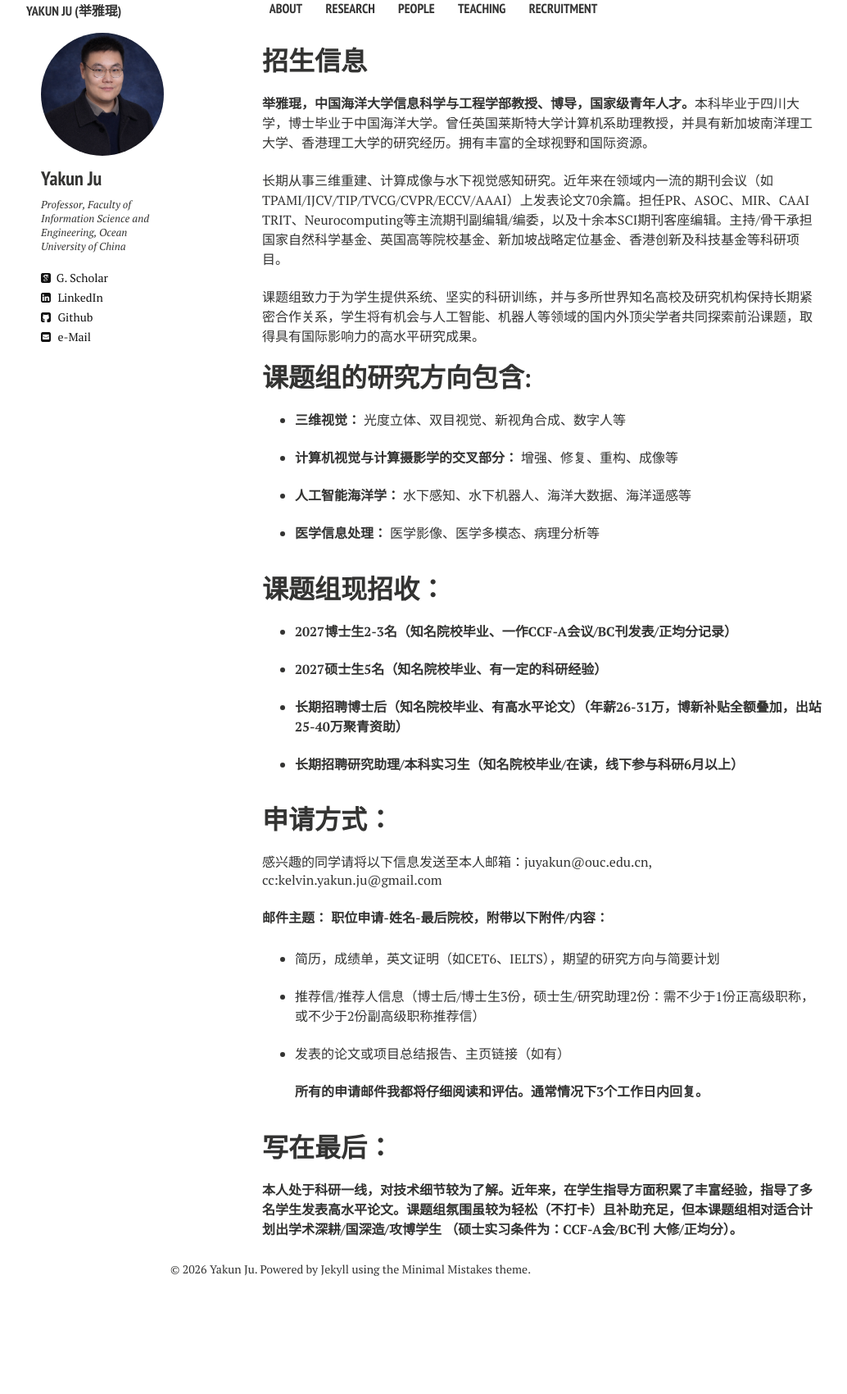
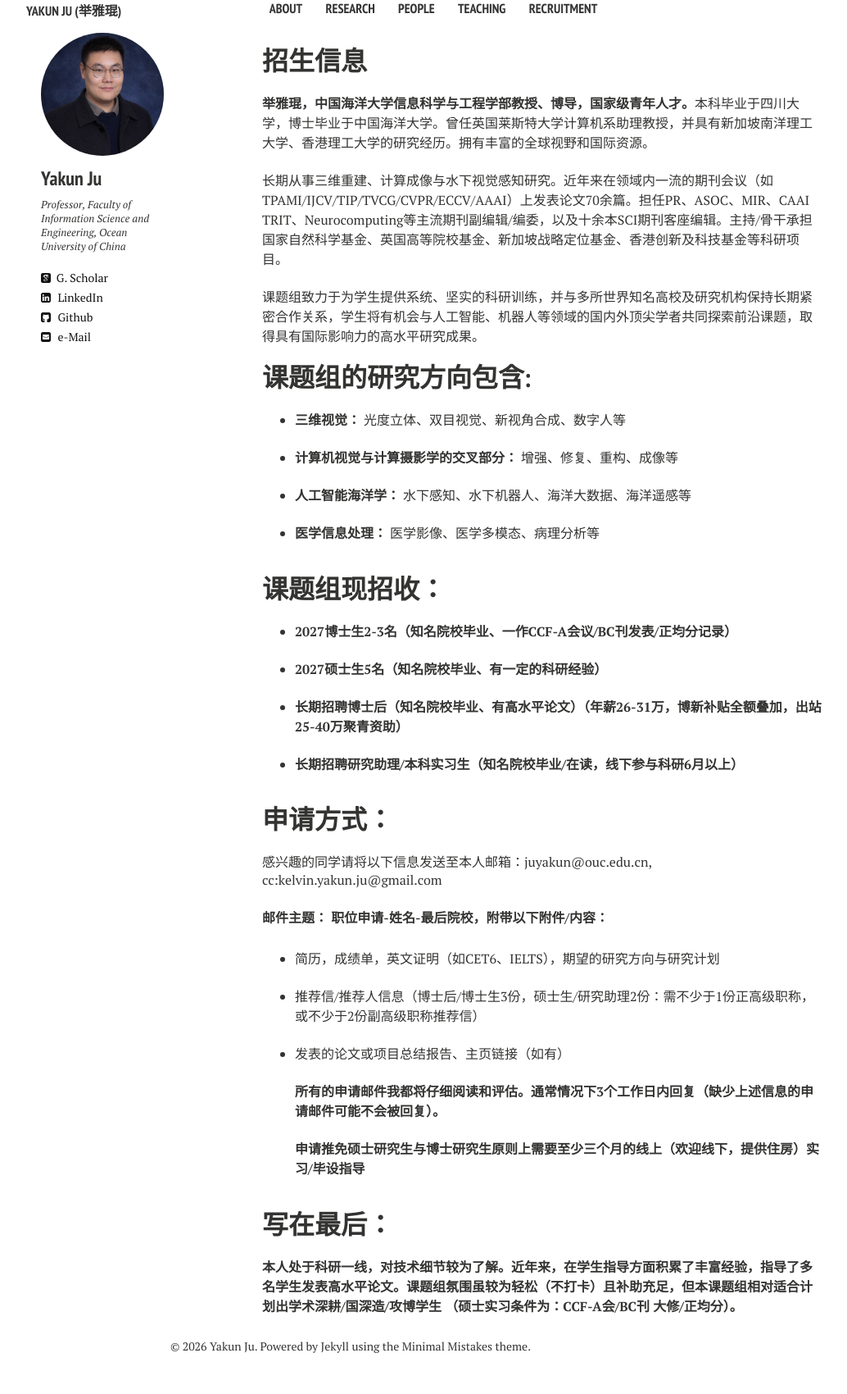
Before and after one commit to juyakun/juyakun.github.io, a Jekyll site: the page built from recruitment.md, in a window 1280 px wide. Shown: the whole page at 82% size, without its empty margins (112-1146 px from the left). Built offline with Jekyll 4.4.1, drawn with Linux system fonts in a browser that asks for light colours; nearby versions of some CDN libraries; before the commit the page ends 1606 px from its top, so only the background shows below that.

Commit message:
Update recruitment.md

```diff
--- a/recruitment.md
+++ b/recruitment.md
@@ -52,7 +52,7 @@ comments: false
 <br>
 **邮件主题： 职位申请-姓名-最后院校，附带以下附件/内容：**
 <br>
--  简历，成绩单，英文证明（如CET6、IELTS），期望的研究方向与简要计划
+-  简历，成绩单，英文证明（如CET6、IELTS），期望的研究方向与研究计划
 <br>
 <br>
 -  推荐信/推荐人信息（博士后/博士生3份，硕士生/研究助理2份：需不少于1份正高级职称，或不少于2份副高级职称推荐信）
@@ -61,7 +61,10 @@ comments: false
 -  发表的论文或项目总结报告、主页链接（如有）
 <br>
 <br>
-**所有的申请邮件我都将仔细阅读和评估。通常情况下3个工作日内回复。**
+**所有的申请邮件我都将仔细阅读和评估。通常情况下3个工作日内回复（缺少上述信息的申请邮件可能不会被回复）。**
+<br>
+<br>
+**申请推免硕士研究生与博士研究生原则上需要至少三个月的线上（欢迎线下，提供住房）实习/毕设指导**
 <br>
 <br>
 
```
